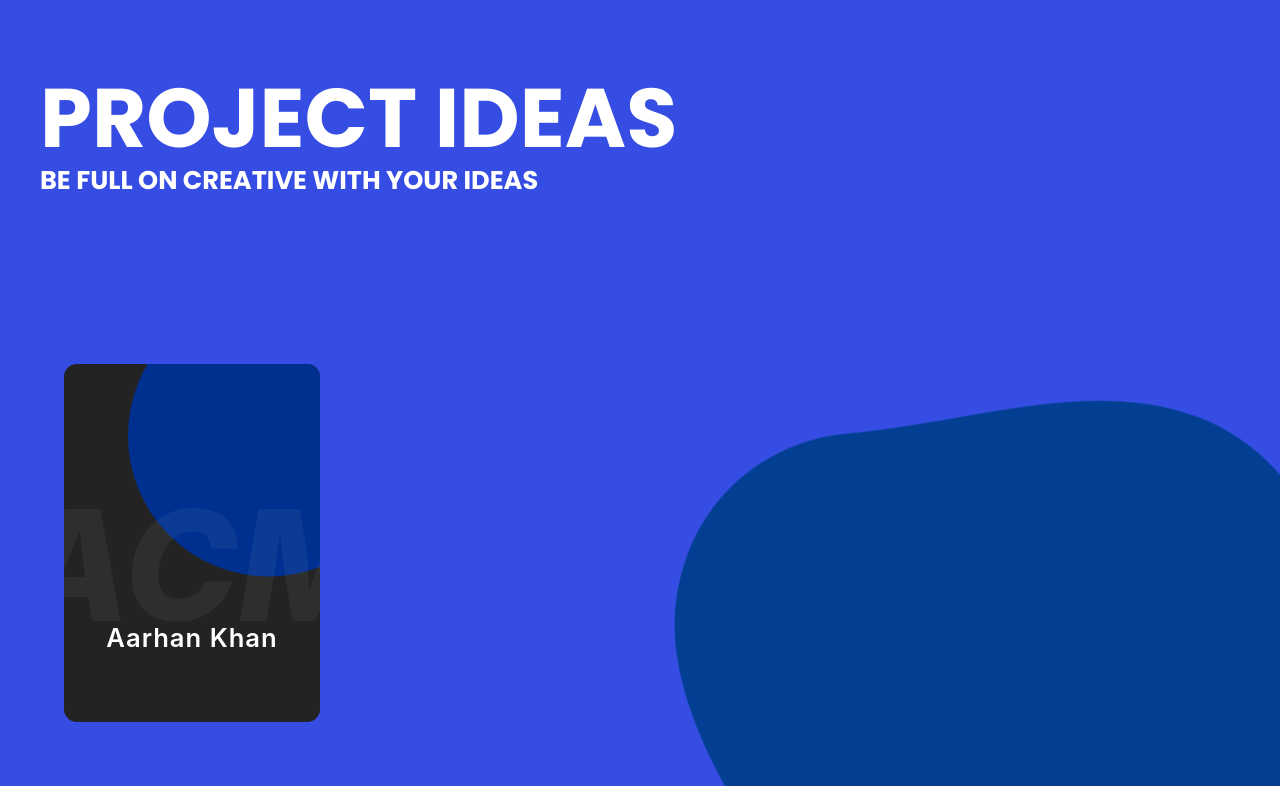
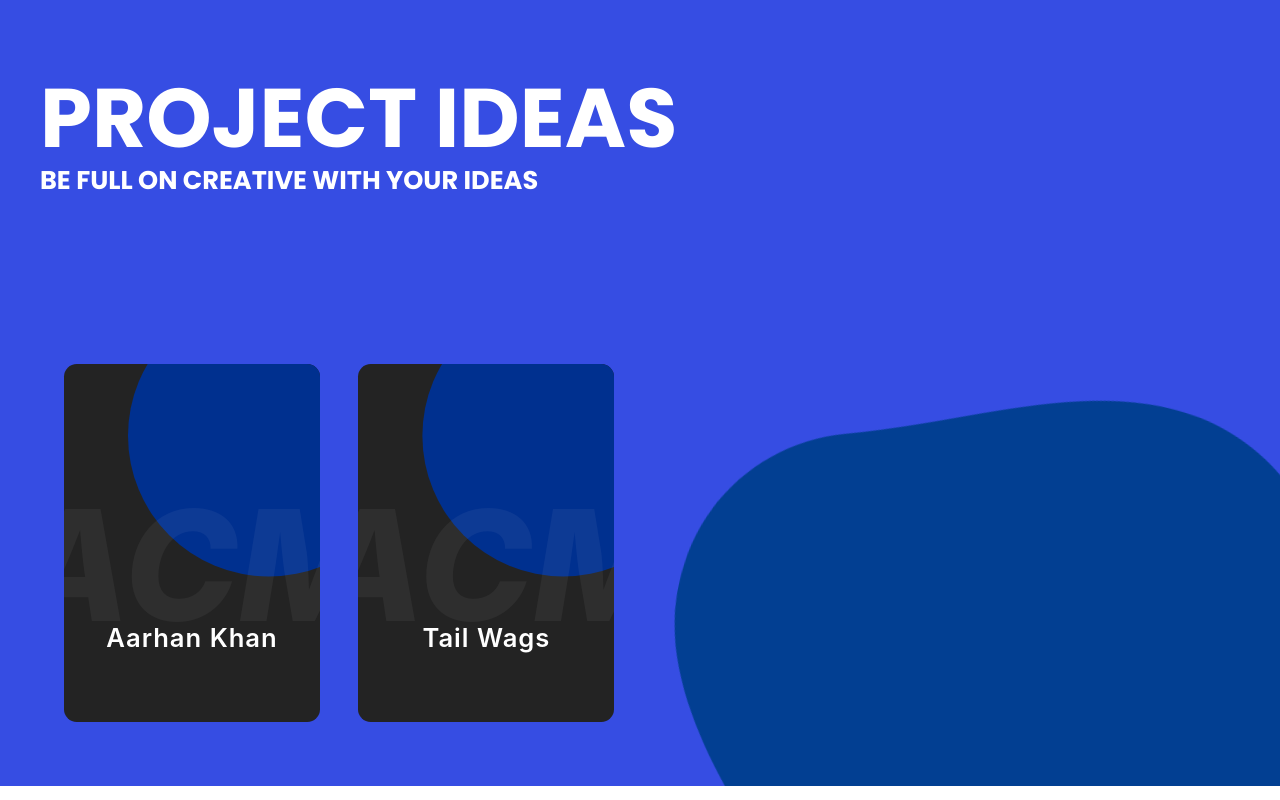
Before and after one commit to ACM-JUIT/Project-Ideas, a React (Create React App) app: page / in a window 1280 px wide. Built offline with nearby package versions, Linux system fonts and the light colour scheme.

Commit message:
added an idea for an app

```diff
--- a/src/data.js
+++ b/src/data.js
@@ -3,6 +3,10 @@ export const projectsData = [
       projectName: "Aarhan Khan",
       techStack: "developer of this site",
     },
+    {
+      projectName: "Tail Wags",
+      techStack: "An app to solve all your pet's needs.",
+    },
 
 
   ];
```
